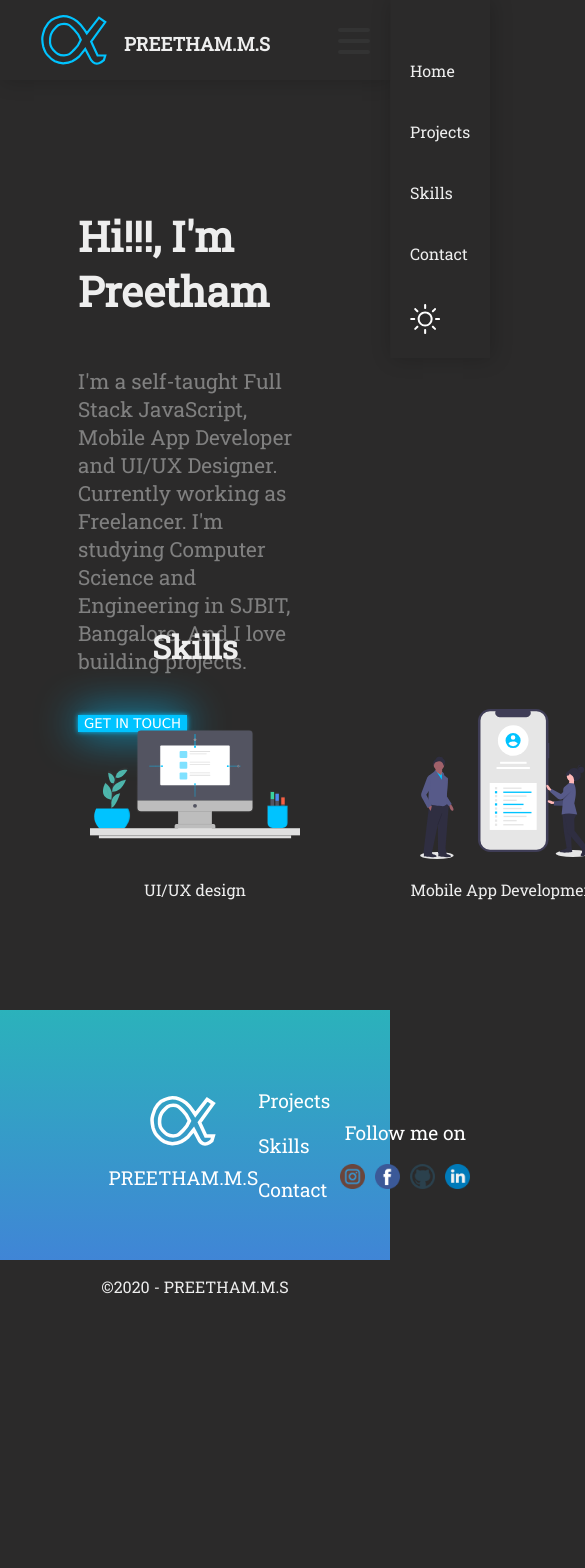
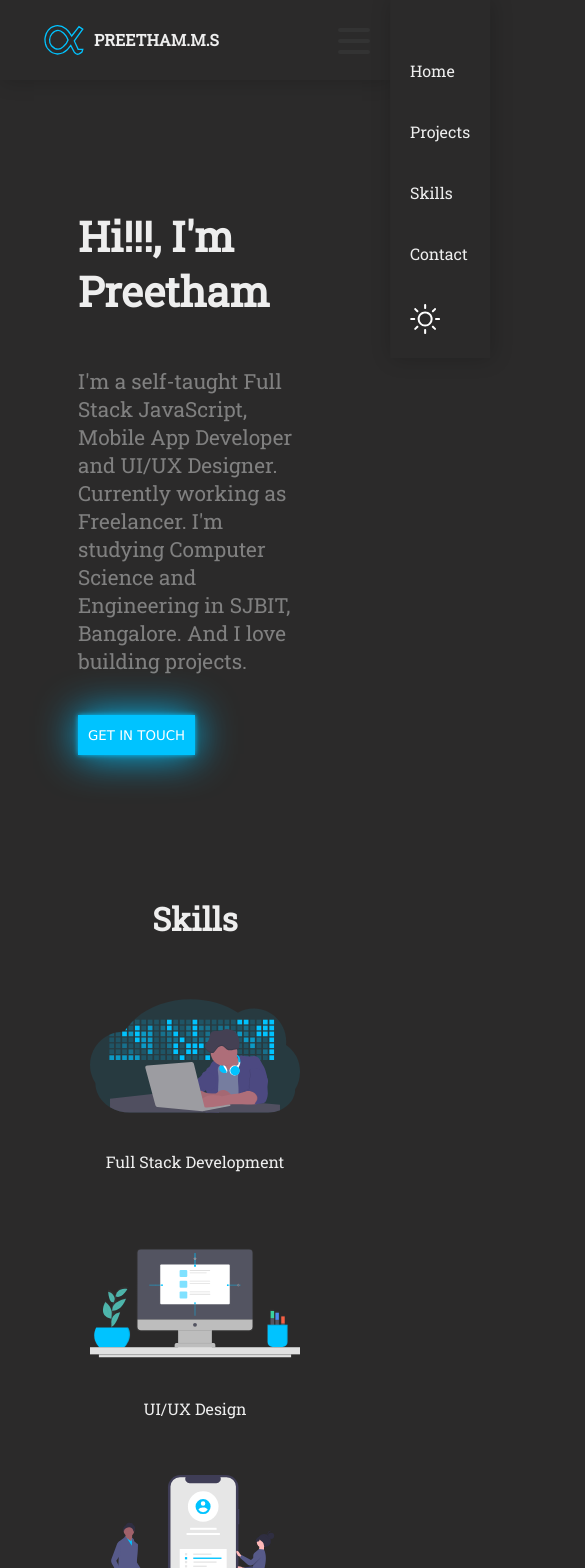
Before and after one commit to PreethamMSalpha/portfolio-v1, a React (Create React App) app: page / in a window 390 px wide. Shown: the top 1568 px of the page, 585 px wide, since content can reach past the window. Before the commit the page ends 1313 px from the top, so only its background shows below. Built offline with nearby package versions, Linux system fonts and the light colour scheme.

Commit message:
made responsive for every devices

```diff
--- a/src/components/footer/footer.styles.scss
+++ b/src/components/footer/footer.styles.scss
@@ -11,6 +11,10 @@
 
   p {
     font-size: 1.2rem;
+  }
+
+  @media screen and (max-width:750px) {
+    height: 500px;
   }
 
   .contents {
@@ -27,6 +31,14 @@
     background: unset;
     // position: relative;
 
+    @media screen and (max-width:750px) {
+        flex-direction: column;
+        height: auto;
+        align-items: center;
+        margin-top: unset;
+        padding: 20px;
+    }
+
 
 
     .logo {
@@ -35,6 +47,10 @@
       margin-left: 50px;
       // padding-right: 500px;
       // justify-content: start;
+      @media screen and (max-width:750px) {
+        margin-left: unset;
+        margin: 0 auto;
+    }
 
 
       img {
@@ -65,6 +81,11 @@
       align-items: center;
       margin-right: 50px;
 
+      @media screen and (max-width:750px) {
+        margin-right: unset;
+        margin: 0 auto;
+    }
+
       .logos {
         display: flex;
         flex-direction: row;
@@ -74,6 +95,10 @@
           transform: scale(1.2);
           transition: transform 0.2s ease;
         }
+
+        @media screen and (max-width:800px) {
+          margin: 0px 10px;
+      }
       }
     }
   }
--- a/src/components/homepage/intro/intro.styles.scss
+++ b/src/components/homepage/intro/intro.styles.scss
@@ -1,6 +1,8 @@
 .container {
     margin: auto;
-    height: 300px;
+    // height: 300px;
+    // height: 380px;
+    height: auto;
     width: 60%;
     // padding: 180px 20px 50px;
     padding: 100px 20px 50px;
@@ -17,6 +19,7 @@
     .button {
         font-family: Verdana, Geneva, Tahoma, sans-serif;
         color: white;
+        padding: 10px;
         text-transform: uppercase;
         margin-top: 20px;
         width: fit-content;
--- a/src/components/homepage/skills/skills.component.jsx
+++ b/src/components/homepage/skills/skills.component.jsx
@@ -21,7 +21,7 @@ const SkillsHomepage = () => (
 
     <div className="skill-content">
       <SkillContainer image={web} title="Full Stack Development" />
-      <SkillContainer image={ui} title="UI/UX design" />
+      <SkillContainer image={ui} title="UI/UX Design" />
       <SkillContainer image={app} title="Mobile App Development" />
     </div>
   </div>
--- a/src/components/homepage/skills/skills.styles.scss
+++ b/src/components/homepage/skills/skills.styles.scss
@@ -1,5 +1,7 @@
 .skills {
-    height: 400px;
+    // height: 400px;
+    padding-top: 30px;
+    height: auto;
     width: 80%;
     margin: 40px auto;
     display: flex;
@@ -11,6 +13,9 @@
         display: flex;
         flex-direction: row;
         // width: 80%;
+        @media screen and (max-width:800px) {
+            flex-direction: column;
+        }
 
         .skills-col {
             flex-direction: column;
--- a/src/components/nav-bar/navbar.component.jsx
+++ b/src/components/nav-bar/navbar.component.jsx
@@ -51,6 +51,11 @@ const LnN = styled.div`
     /* padding: 15px 0px; */
     justify-content: start;
     margin-left: 15px;
+
+    @media screen and (max-width: 500px) {
+      font-size: 1rem;
+      margin-left: 5px;
+    }
   }
 
   .icon {
@@ -63,6 +68,10 @@ const LnN = styled.div`
     &:hover {
       transition: 0.5s;
       transform: rotate(360deg);
+    }
+    @media screen and (max-width: 500px) {
+      height: 30px;
+      width: 50px;
     }
   }
 `;
--- a/src/components/nav-bar/rightnav.component.jsx
+++ b/src/components/nav-bar/rightnav.component.jsx
@@ -15,6 +15,7 @@ import moon from "../../assets/nav-bar/moon.svg";
 const Ul = styled.ul`
   list-style: none;
   display: flex;
+  /* display: block; */
   flex-flow: row nowrap;
   flex-direction: row;
   justify-content: end;
@@ -34,8 +35,8 @@ const Ul = styled.ul`
     /* background-image: linear-gradient(0deg, #4085d6 0%, #2bb2bb 100%); */
     background-color: ${(props) =>
       props.theme.mode === "dark" ? "#2B2A2A" : "#F9F9F9"};
-    /* position: fixed; */
-    position: absolute;
+    position: fixed;
+    /* position: absolute; */
     transform: ${({ open }) => (open ? "translateX(0)" : "translateX(100%)")};
     top: 0;
     right: 0;
```
